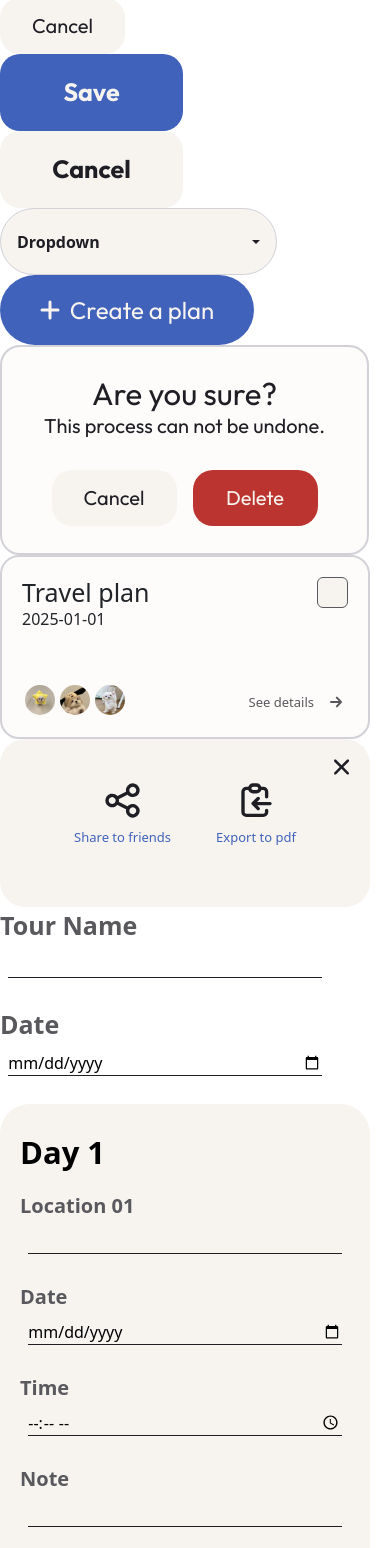
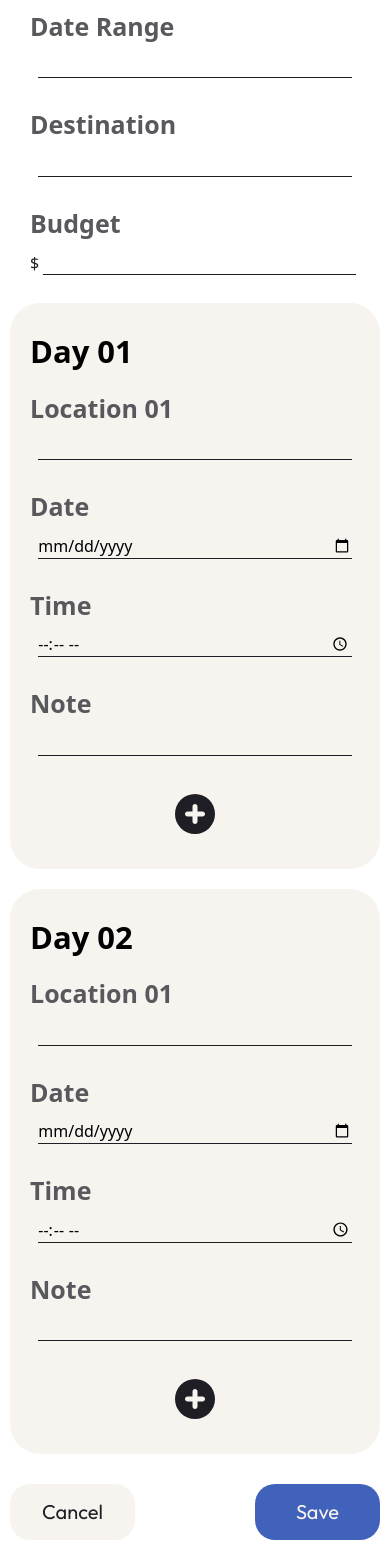
Before and after one commit to wendeshiro/COMP-3170-Plan-it, a React (Vite) app: page / in a window 390 px wide. Shown: the part 160-1708 px from the top of the page. Built offline with nearby package versions, Linux system fonts and the light colour scheme.

Commit message:
Add; AddPlan small screen

```diff
--- a/src/App.jsx
+++ b/src/App.jsx
@@ -1,106 +1,12 @@
 import "./App.css";
 import "bootstrap/dist/css/bootstrap.min.css";
-import DeleteModal from "./components/DeleteModal";
-import { Button } from "./components/Button";
-import CreatePlanButton from "./components/AddPlan";
-import PlanCard from "./components/PlanCard";
-import PlanShareModal from "./components/PlanShareModal";
-import Input from "./components/Input";
-import InputCard from "./components/InputCard";
-import DayPlanCard from "./components/DayPlanCard";
-import DayPlanCardEvent from "./components/DayPlanCardEvent";
-import DetailsItem from "./components/DetailsItem";
-import Navbar from "./components/Navbar";
-import Dropdown from "./components/Dropdown";
+
+import CreatePlanPage from "./pages/CreatePlanPage";
 
 function App() {
   return (
     <div>
-      <Navbar navTitle="Test Navbar"></Navbar>
-      <Button redSmall>Delete</Button>
-      <Button redLarge>Delete</Button>
-      <Button whiteSmall>Cancel</Button>
-      <Button blueLarge>Save</Button>
-      <Button whiteLarge>Cancel</Button>
-      <Dropdown />
-      <CreatePlanButton />
-      <DeleteModal />
-      <PlanCard planName="Travel plan" planDate="2025-01-01" />
-      <PlanShareModal />
-      <Input title="Tour Name" />
-      <Input title="Date" type="date" />
-      <InputCard cardTitle="Day 1" style={{ "--input-label-size": "20px" }}>
-        <Input title="Location 01" />
-        <Input title="Date" type="date" />
-        <Input title="Time" type="time" />
-        <Input title="Note" />
-      </InputCard>
-      <InputCard
-        cardTitle="Our 1st Korea Trip"
-        showAddButton={false}
-        style={{ "--input-label-size": "20px" }}
-      >
-        <DetailsItem title="Date" content="2025/10/04 - 2025/10/14" />
-        <DetailsItem title="Destination" content="South Korea" />
-        <DetailsItem title="Budget in currency" content="$4000" />
-        <DetailsItem title="Members" content="wende, jisoo, yejin, sam" />
-      </InputCard>
-      <DayPlanCard
-        cardTitle="Day 01 - Oct 3rd, 4th"
-        weatherIcon="☀️"
-        weather="Sunny 16°C / 11°C"
-      >
-        <DayPlanCardEvent
-          date="2025/10/03"
-          time="7:20"
-          timeZone="PST"
-          event="Vancouver airport"
-          note="Double-check visa!"
-        />
-        <DayPlanCardEvent
-          date="2025/10/04"
-          time="18:00"
-          timeZone="KST"
-          event="Incheon airport"
-        />
-        <DayPlanCardEvent
-          date="2025/10/04"
-          time="20:00"
-          timeZone="KST"
-          event="Hotel check-in"
-          note="Lotte Hotel in Hongdae"
-        />
-      </DayPlanCard>
-      <DayPlanCard
-        cardTitle="Day 02 - Oct 5th"
-        weatherIcon="⛅️"
-        weather="Cloudy 18°C / 9°C"
-      >
-        <DayPlanCardEvent
-          time="8:00"
-          timeZone="KST"
-          event="Korean style brunch"
-          note="Very spicy hotpot! (Gukbap!)"
-        />
-        <DayPlanCardEvent
-          time="10:00"
-          timeZone="KST"
-          event="Starfield Library"
-          note="Very big beautiful library. and % cafe!"
-        />
-        <DayPlanCardEvent
-          time="11:30"
-          timeZone="KST"
-          event="Shopping at Coex mall"
-          note="Free time! shopping!!"
-        />
-        <DayPlanCardEvent
-          time="14:30"
-          timeZone="KST"
-          event="London Bagel Museum"
-          note="Not a museum, bagel cafe"
-        />
-      </DayPlanCard>
+      <CreatePlanPage />
     </div>
   );
 }
--- a/src/components/Button.js
+++ b/src/components/Button.js
@@ -90,6 +90,18 @@ export const Button = styled.button`
             line-height: normal;
         `}
 
+        ${(props) =>
+        props.savePlan &&
+        css`
+            width: 7.8125rem;
+            height: 3.5rem;
+            border-radius: 1.25rem;
+            font-size: 20px;
+            font-style: normal;
+            background: #4062bb;
+            color: #f7f4f0;
+        `}
+
         &:hover {
         border: none;
     }
--- a/src/components/Input.jsx
+++ b/src/components/Input.jsx
@@ -1,3 +1,4 @@
+import { useId } from "react";
 import styles from "./Input.module.css";
 
 function toCamelCase(str) {
@@ -7,15 +8,15 @@ function toCamelCase(str) {
   const parts = cleaned.split(/\s+/);
   return parts
     .map((p, i) =>
-      i === 0
-        ? p.toLowerCase()
-        : p.charAt(0).toUpperCase() + p.slice(1).toLowerCase()
+      i === 0 ? p.toLowerCase() : p.charAt(0).toUpperCase() + p.slice(1).toLowerCase()
     )
     .join("");
 }
 
-export default function Input({ title, type = "text", showDollar = false }) {
-  const id = toCamelCase(title);
+export default function Input({ title, type = "text", showDollar = false, ...props }) {
+  const reactId = useId();
+  const base = toCamelCase(title) || "input";
+  const id = `${base}-${reactId}`;
 
   return (
     <div>
@@ -25,7 +26,7 @@ export default function Input({ title, type = "text", showDollar = false }) {
         </label>
         <div className={styles.inputWrapper}>
           {showDollar && <span className={styles.dollarSign}>$</span>}
-          <input className={styles.input} type={type} id={id} name={id} />
+          <input className={styles.input} type={type} id={id} name={id} {...props} />
         </div>
       </div>
     </div>
--- a/src/components/InputCard.jsx
+++ b/src/components/InputCard.jsx
@@ -1,17 +1,14 @@
 import styles from "./InputCard.module.css";
 import addIcon from "../assets/add-day-plus-btn.svg";
 
-export default function InputCard({
-  cardTitle,
-  children,
-  showAddButton = true,
-  style,
-}) {
+export default function InputCard({ cardTitle, children, showAddButton = true, style }) {
   return (
     <div className={styles.inputCardContainer} style={style}>
       <div>
         <p className={styles.cardTitle}>{cardTitle}</p>
+        <div className={styles.childContent}>
         {children}
+        </div>
       </div>
       {showAddButton && (
         <button className={styles.addButton}>
@@ -21,3 +18,5 @@ export default function InputCard({
     </div>
   );
 }
+
+// style prop for details page card title resizing → style={{ "--input-label-size": "20px" }}
--- a/src/components/InputCard.module.css
+++ b/src/components/InputCard.module.css
@@ -18,6 +18,11 @@
   margin-bottom: 15px;
 }
 
+.childContent {
+  display: grid;
+  grid-template-columns: repeat(1, 1fr);
+}
+
 .addButton {
   background: transparent;
   border: none;
--- a/src/components/Navbar.module.css
+++ b/src/components/Navbar.module.css
@@ -9,6 +9,7 @@
   justify-content: space-between;
   padding: 5px;
   z-index: 1000;
+  font-family: "Outfit", sans-serif;
 }
 
 .nav-item-middle {
--- /dev/null
+++ b/src/pages/CreatePlanPage.jsx
@@ -0,0 +1,39 @@
+import styles from "./CreatePlanPage.module.css";
+import Navbar from "../components/Navbar";
+import Input from "../components/input";
+import InputCard from "../components/InputCard";
+import { Button } from "../components/Button";
+
+export default function CreatePlanPage() {
+  return (
+    <div>
+      <Navbar navTitle="A New Plan" />
+      <div className={styles.contentContainer}>
+        <div className={styles.topFormContainer}>
+          <Input title="Tour Name" type="text" />
+          <Input title="Date Range" type="text" />
+          <Input title="Destination" type="text" />
+          <Input title="Budget" type="number" showDollar min={0} />
+        </div>
+        <div className={styles.dayCardContainer}>
+          <InputCard cardTitle={"Day 01"}>
+            <Input title="Location 01" />
+            <Input title="Date" type="date" />
+            <Input title="Time" type="time" />
+            <Input title="Note" />
+          </InputCard>
+          <InputCard cardTitle={"Day 02"}>
+            <Input title="Location 01" />
+            <Input title="Date" type="date" />
+            <Input title="Time" type="time" />
+            <Input title="Note" />
+          </InputCard>
+        </div>
+        <div className={styles.btnContainer}>
+          <Button whiteSmall>Cancel</Button>
+          <Button savePlan>Save</Button>
+        </div>
+      </div>
+    </div>
+  );
+}
--- /dev/null
+++ b/src/pages/CreatePlanPage.module.css
@@ -0,0 +1,27 @@
+.contentContainer {
+  display: flex;
+  flex-direction: column;
+  justify-content: flex-start;
+  align-items: center;
+  margin-top: 30px;
+}
+
+.topFormContainer {
+  display: grid;
+  grid-template-columns: repeat(1, 1fr);
+}
+
+.dayCardContainer {
+  display: flex;
+  flex-direction: column;
+  justify-content: flex-start;
+  row-gap: 20px;
+}
+
+.btnContainer {
+  min-width: 370px;
+  margin-top: 30px;
+  margin-bottom: 50px;
+  display: flex;
+  justify-content: space-between;
+}
```
Also changed, not shown: 1 other file (tests, documents, lock files or other folders).
